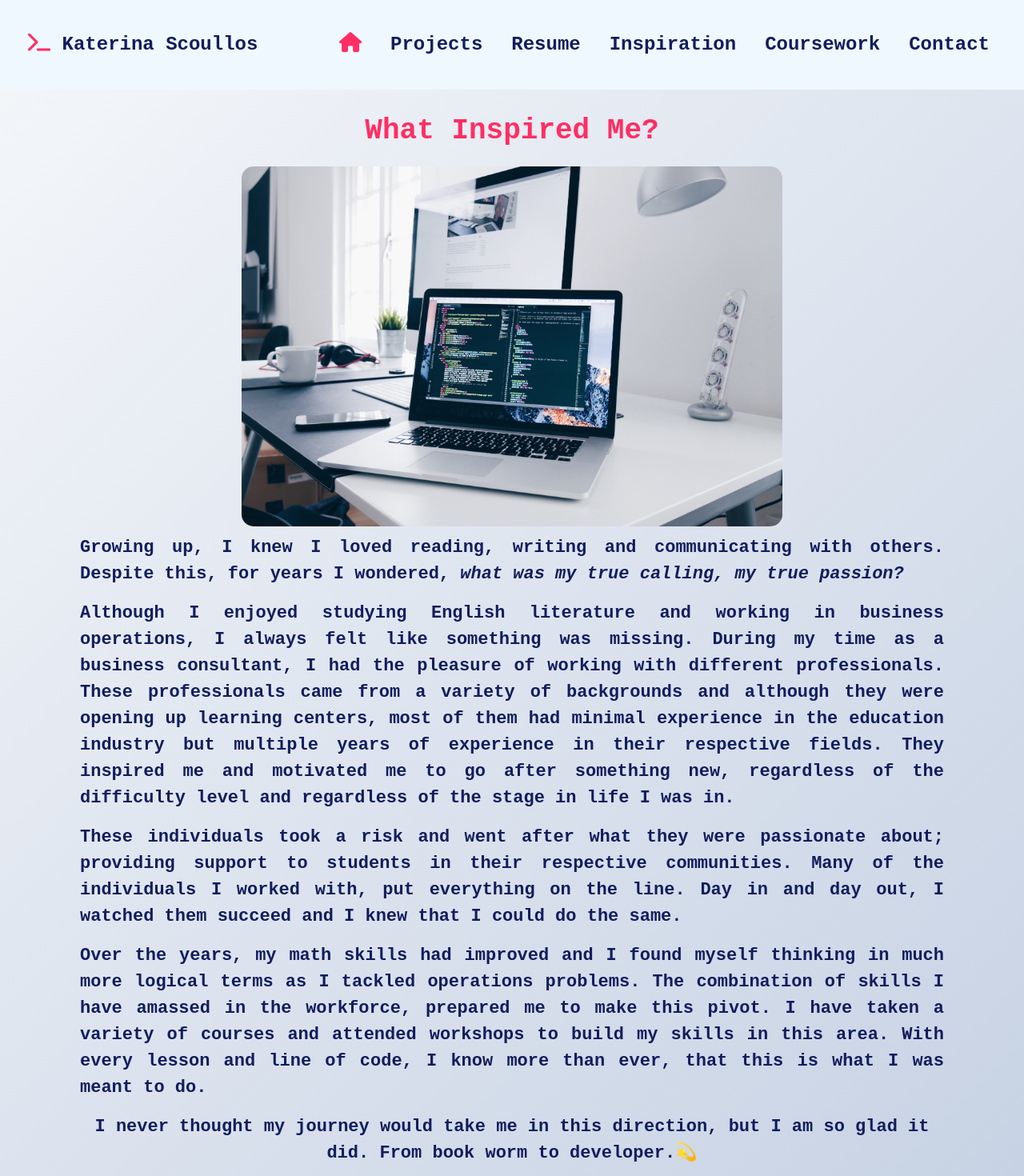
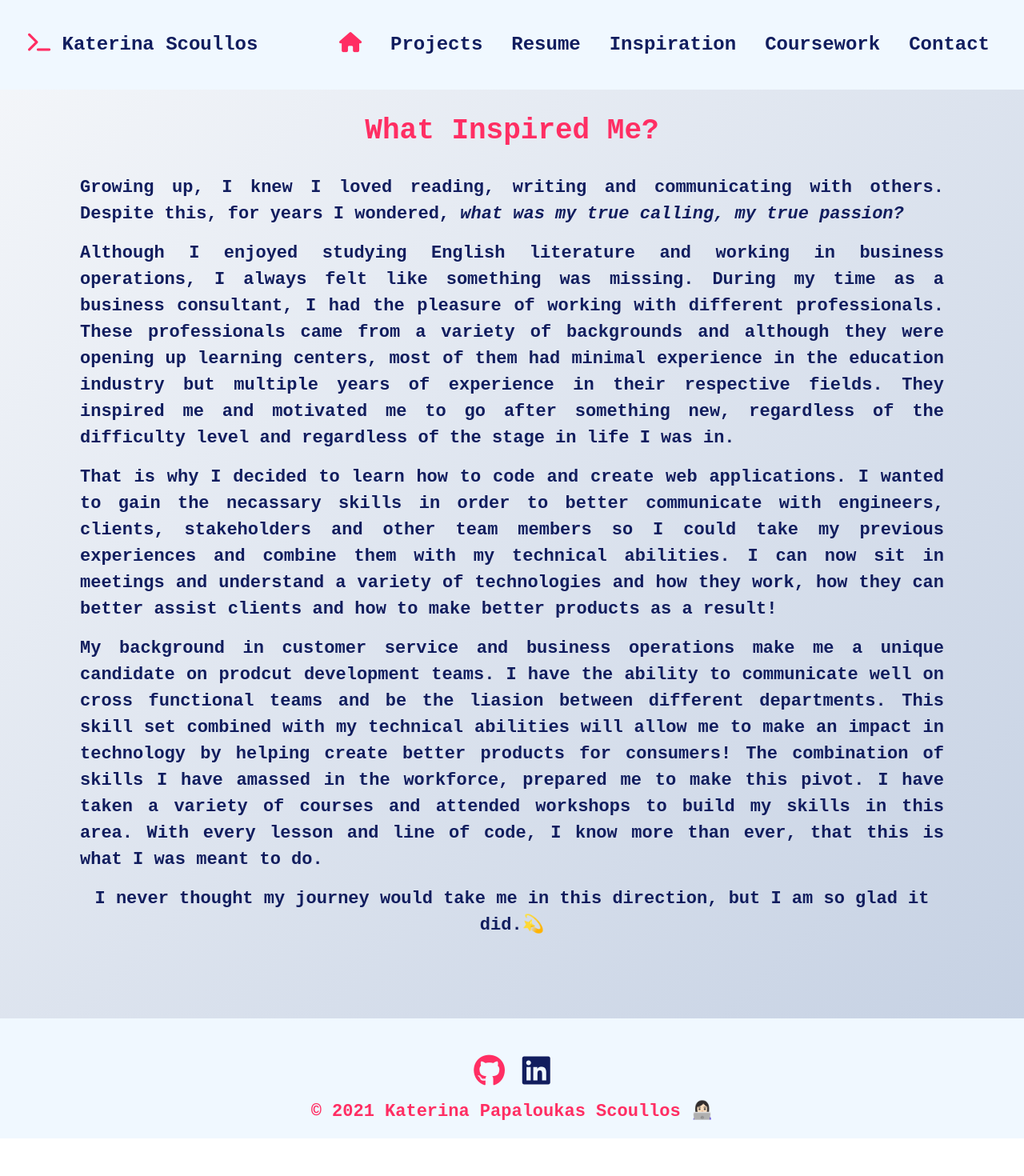
Before and after one commit to codingwithkat/Kats-Website, a React (Create React App) app: page /Inspiration in a window 1280 px wide. Shown: the top 1470 px of the page at 80% size. After the commit the page ends 1423 px from the top, so only its background shows below. Built offline with nearby package versions, Linux system fonts and the light colour scheme.

Commit message:
add to inspo

```diff
--- a/src/components/Inspiration.js
+++ b/src/components/Inspiration.js
@@ -11,9 +11,6 @@ export const Inspiration = () => (
         <Container className="container">
             <Row className="intro">
                 <Col xs={12}>
-                    <img src={jumbocode} alt="computer" className="laptop"/>
-                </Col>
-                <Col xs={12}>
                     <p className="inspo-1">
                         Growing up, I knew I loved reading, writing and communicating with others.
                         Despite this, for years I wondered, <em>what was my true calling, my true passion?</em> <br />
@@ -24,13 +21,13 @@ export const Inspiration = () => (
                 </Col>
             </Row>
             <p className="inspo-3">
-                These individuals took a risk and went after what they were passionate about; providing support to students in their respective communities. Many of the individuals I worked with, put everything on the line. Day in and day out, I watched them succeed and I knew that I could do the same. </p>
+                That is why I decided to learn how to code and create web applications. I wanted to gain the necassary skills in order to better communicate with engineers, clients, stakeholders and other team members so I could take my previous experiences and combine them with my technical abilities. I can now sit in meetings and understand a variety of technologies and how they work, how they can better assist clients and how to make better products as a result!</p>
 
             <p className="inspo-4">
-                Over the years, my math skills had improved and I found myself thinking in much more logical terms as I tackled operations problems. The combination of skills I have amassed in the workforce, prepared me to make this pivot. I have taken a variety of courses and attended workshops to build my skills in this area. <strong> With every lesson and line of code, I know more than ever, that this is what I was meant to do.</strong>
+                My background in customer service and business operations make me a unique candidate on prodcut development teams. I have the ability to communicate well on cross functional teams and be the liasion between different departments. This skill set combined with my technical abilities will allow me to make an impact in technology by helping create better products for consumers! The combination of skills I have amassed in the workforce, prepared me to make this pivot. I have taken a variety of courses and attended workshops to build my skills in this area. <strong> With every lesson and line of code, I know more than ever, that this is what I was meant to do.</strong>
             </p>
             <p className="conclusion">
-                I never thought my journey would take me in this direction, but I am so glad it did. <strong>From book worm to developer.<span>💫</span> </strong>
+                I never thought my journey would take me in this direction, but I am so glad it did.<span>💫</span>
             </p>
         </Container>
     </div >
```
